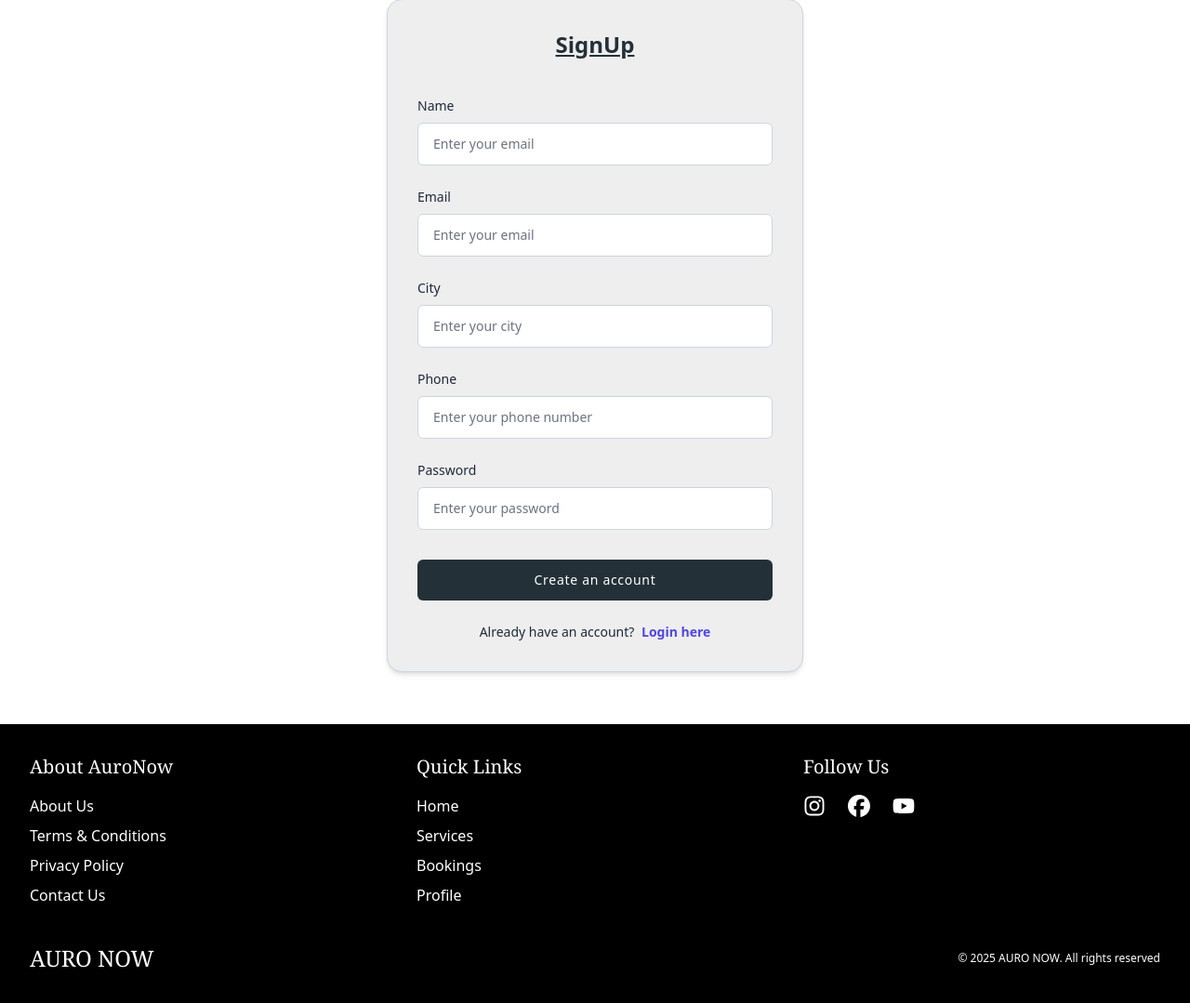
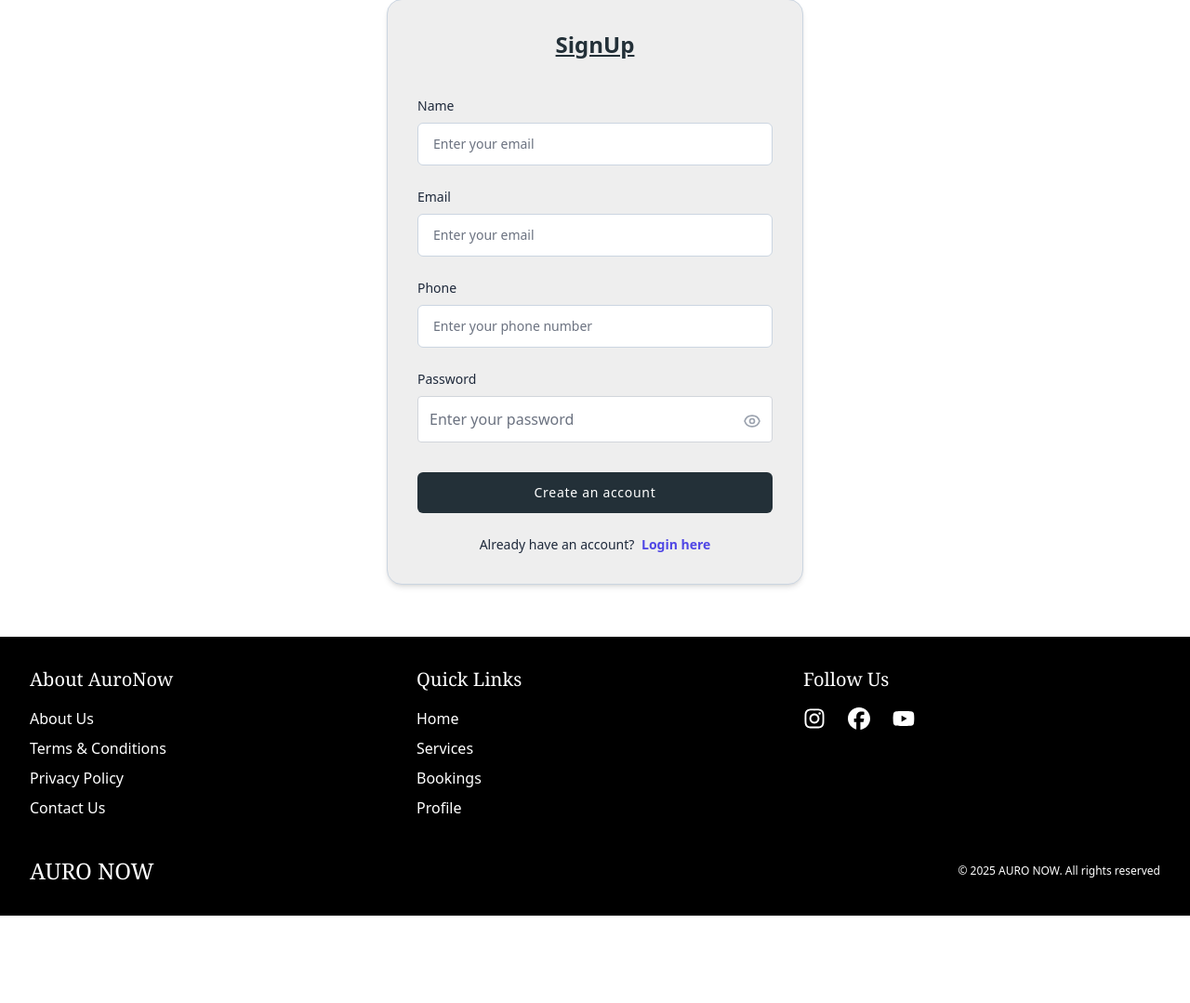
Before and after one commit to HarisKhann1/AuroNow, a Django app: page /signup/ in a window 1280 px wide. Shown: the part 129-1208 px from the top of the page at 93% size. After the commit the page ends 1114 px from the top, so only its background shows below. Run offline with Django 5.2, Linux system fonts and the light colour scheme; data that the repository does not hold is empty; some libraries are stand-ins or nearby versions.

Commit message:
city is now geting automatically through api

```diff
--- a/AuroNow/auroUser/templates/auth/signup.html
+++ b/AuroNow/auroUser/templates/auth/signup.html
@@ -39,20 +39,27 @@
                         <label for="email" class="text-slate-800 text-sm font-medium mb-2 block">Email</label>
                         <input id="email" name="email" type="email" class="text-slate-800 bg-white border border-slate-300 w-full text-sm px-4 py-3 rounded-md outline-indigo-500" placeholder="Enter your email" />
                     </div>
-                    <!-- city -->
-                    <div>
-                        <label for="city" class="text-slate-800 text-sm font-medium mb-2 block">City</label>
-                        <input id="city" name="city" type="text" class="text-slate-800 bg-white border border-slate-300 w-full text-sm px-4 py-3 rounded-md outline-indigo-500" placeholder="Enter your city" />
-                    </div>
                     <!-- phone -->
                     <div>
                         <label for="phone" class="text-slate-800 text-sm font-medium mb-2 block">Phone</label>
                         <input id="phone" name="phone" type="tel" class="text-slate-800 bg-white border border-slate-300 w-full text-sm px-4 py-3 rounded-md outline-indigo-500" placeholder="Enter your phone number" />
                     </div>
                     <!-- password -->
-                    <div>
-                        <label label="password" class="text-slate-800 text-sm font-medium mb-2 block">Password</label>
-                        <input id="password" name="password" type="password" class="text-slate-800 bg-white border border-slate-300 w-full text-sm px-4 py-3 rounded-md outline-indigo-500" placeholder="Enter your password" />
+                    <div class="relative">
+                        <label for="password" class="text-slate-800 text-sm font-medium mb-2 block">Password</label>
+                        <input type="password" id="password" name="password" required
+                                class="w-full px-3 py-2 lg:py-3 border border-gray-300 rounded focus:outline-none focus:ring-2 text-black"
+                                placeholder="Enter your password">
+                        <button type="button" onclick="togglePasswordVisibility()"
+                            class="absolute inset-y-0 top-8 right-0 pr-3 flex items-center text-gray-400 hover:text-gray-500">
+                            <svg id="showPasswordIcon" xmlns="http://www.w3.org/2000/svg" class="h-5 w-5" fill="none" viewBox="0 0 24 24" stroke="currentColor">
+                            <path stroke-linecap="round" stroke-linejoin="round" stroke-width="2" d="M15 12a3 3 0 11-6 0 3 3 0 016 0z" />
+                            <path stroke-linecap="round" stroke-linejoin="round" stroke-width="2" d="M2.458 12C3.732 7.943 7.523 5 12 5c4.478 0 8.268 2.943 9.542 7-1.274 4.057-5.064 7-9.542 7-4.477 0-8.268-2.943-9.542-7z" />
+                            </svg>
+                            <svg id="hidePasswordIcon" xmlns="http://www.w3.org/2000/svg" class="h-5 w-5 hidden" fill="none" viewBox="0 0 24 24" stroke="currentColor">
+                            <path stroke-linecap="round" stroke-linejoin="round" stroke-width="2" d="M13.875 18.825A10.05 10.05 0 0112 19c-4.478 0-8.268-2.943-9.543-7a9.97 9.97 0 011.563-3.029m5.858.908a3 3 0 114.243 4.243M9.878 9.878l4.242 4.242M9.88 9.88l-3.29-3.29m7.532 7.532l3.29 3.29M3 3l3.59 3.59m0 0A9.953 9.953 0 0112 5c4.478 0 8.268 2.943 9.543 7a10.025 10.025 0 01-4.132 5.411m0 0L21 21" />
+                            </svg>
+                        </button>
                     </div>
                 </div>
                 <!-- submit button-->
@@ -77,4 +84,6 @@
         }
     }, 5000);
     </script>
+    <script src={% static "js/dashboard/dashboardLogin.js" %}></script>
+
 {% endblock %}
--- a/AuroNow/auroUser/views.py
+++ b/AuroNow/auroUser/views.py
@@ -353,10 +353,12 @@ def logout_view(request):
 # ------------------------------Signup View Start-------------------------------------------------
 # User Singup View
 def user_signup(request):
+    loc = get('http://ip-api.com/json/')
+    city = loc.json().get('city', 'N/A')
+
     if request.method == 'POST':
         name = request.POST.get('name')
         email = request.POST.get('email')
-        city = request.POST.get('city')
         phone = request.POST.get('phone')
         password = request.POST.get('password')
 
@@ -370,7 +372,7 @@ def user_signup(request):
             name=name,
             email=email,
             phone=phone,
-            city=city,
+            city=city.lower(),
             password=password
         ).save()
         # Log the user in after registration
--- a/AuroNow/theme/static/css/dist/styles.css
+++ b/AuroNow/theme/static/css/dist/styles.css
@@ -970,6 +970,14 @@ select {
   top: 0.75rem;
 }
 
+.top-4 {
+  top: 1rem;
+}
+
+.top-8 {
+  top: 2rem;
+}
+
 .\!z-0 {
   z-index: 0 !important;
 }
```
